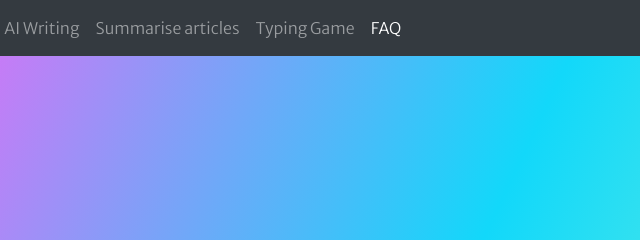
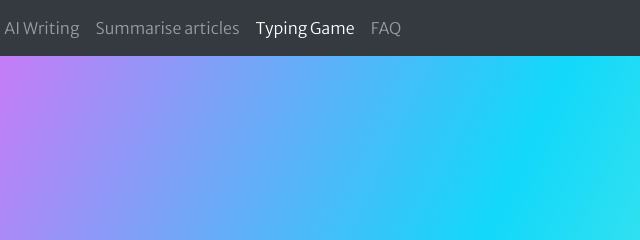
Before and after one commit to PrideHacks2/writingbuddies, a plain HTML site: page TypingGame/TypingGame.html in a window 1280 px wide. Shown: the top 240 px of the page, 281-921 px from the left. Drawn offline with nearby package versions, Linux system fonts and the light colour scheme.

Commit message:
Update TypingGame.html

```diff
--- a/TypingGame/TypingGame.html
+++ b/TypingGame/TypingGame.html
@@ -38,8 +38,8 @@
             <a class="nav-item nav-link" href="../index.html">Home</a>
             <a class="nav-item nav-link" href="../ContentGeneration/FillerParagraph.html">AI Writing</a>
             <a class="nav-item nav-link" href="../TLDRSummarizer/SummariseArticles.html">Summarise articles</a>
-            <a class="nav-item nav-link" href="#">Typing Game</a>
-            <a class="nav-item nav-link active" href="../FAQ/faq.html">FAQ<span class="sr-only">(current)</span></a>
+            <a class="nav-item nav-link active" href="#">Typing Game<span class="sr-only">(current)</span></a>
+            <a class="nav-item nav-link" href="../FAQ/faq.html">FAQ</a>
           </div>
         </div>
       </nav>
```
